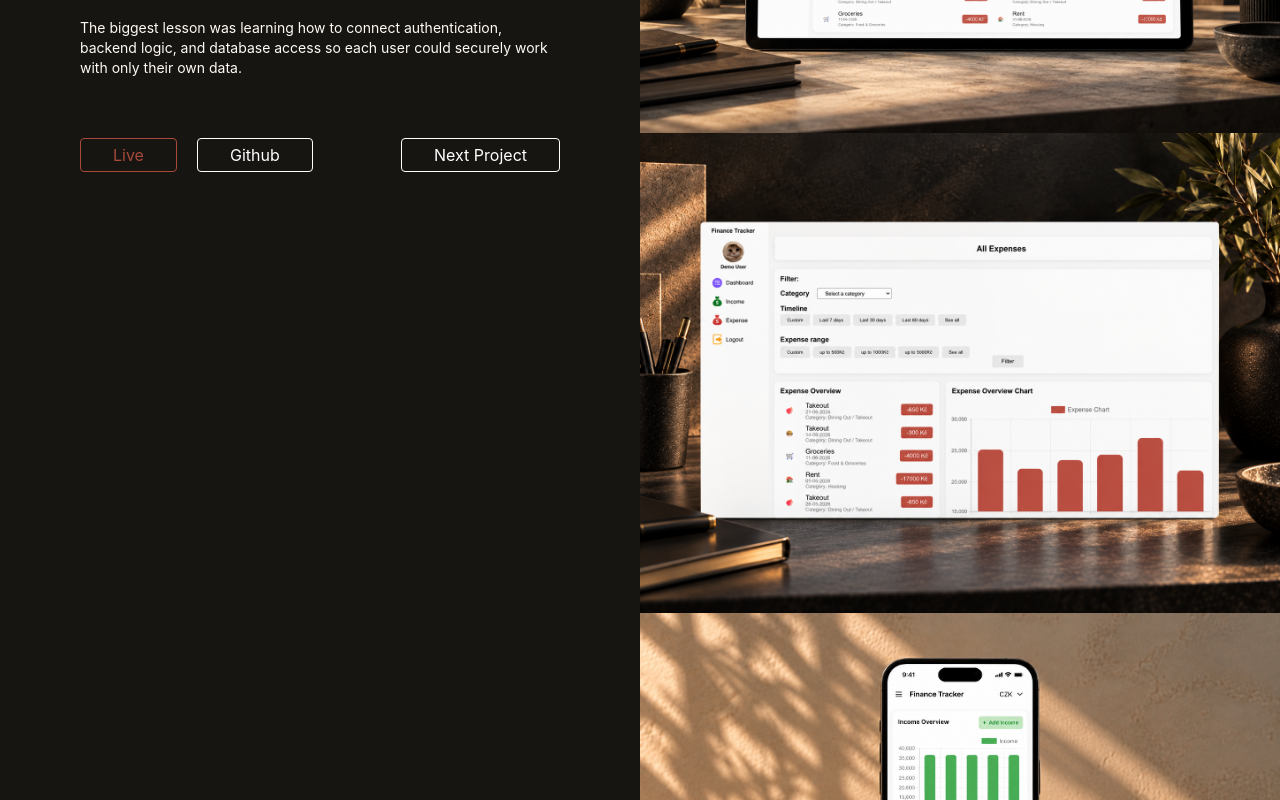
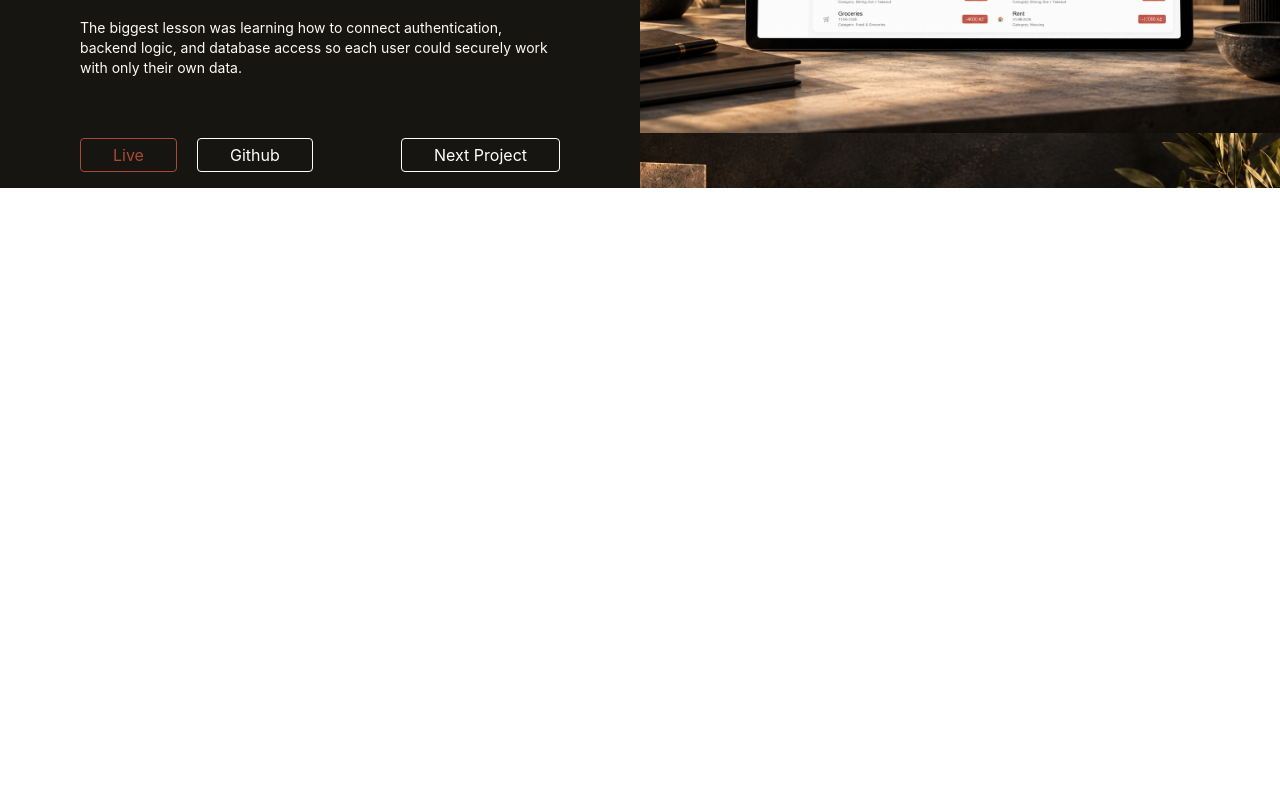
Before and after one commit to Luan2118/portfolio-v2, a React (Vite) app: page /finance-tracker in a window 1280 px wide. Shown: the part 720-1520 px from the top of the page. After the commit the page ends 908 px from the top, so only its background shows below. Built offline with nearby package versions, Linux system fonts and the light colour scheme.

Commit message:
style: polish project page

```diff
--- a/src/pages/Projects/components/ProjectLayout.tsx
+++ b/src/pages/Projects/components/ProjectLayout.tsx
@@ -31,7 +31,7 @@ function ProjectLayout({ title, overview, type, features, stack, lesson, images,
   const isDark = theme === 'dark';
 
   return (
-    <div className={`min-h-dvh grid grid-cols-1 xl:grid-cols-2 pb-5 px-5 xl:pb-0 xl:px-0  ${isDark ? 'bg-[#171512] text-[#FFFBF4]' : 'bg-[#FFFBF4] text-[#171512]'}`}>
+    <div className={`h-dvh  grid grid-cols-1 xl:grid-cols-2 pb-5 px-5 xl:pb-0 xl:px-0  ${isDark ? 'bg-[#171512] text-[#FFFBF4]' : 'bg-[#FFFBF4] text-[#171512]'}`}>
 
       <div className={`contents xl:flex xl:flex-col ${isDark ? 'bg-[#171512]' : 'bg-[#FFFBF4]'}`}>
 
@@ -49,7 +49,7 @@ function ProjectLayout({ title, overview, type, features, stack, lesson, images,
 
           <div className="mt-5">
             <p className="text-xl lg:text-xl font-[Judson] py-4">Project Overview</p>
-            <p className="text-sm h-">
+            <p className="text-sm max-w-[680px]">
               {overview}
             </p>
           </div>
@@ -81,7 +81,7 @@ function ProjectLayout({ title, overview, type, features, stack, lesson, images,
 
               <div>
                 <p className="text-xl lg:text-xl font-[Judson] py-4">What I learned</p>
-                <p className="text-sm">
+                <p className="text-sm max-w-[680px]">
                   {lesson}
                 </p>
               </div>
@@ -90,7 +90,7 @@ function ProjectLayout({ title, overview, type, features, stack, lesson, images,
         </div>
 
         {isInProgress ? null :
-          <div className="order-3 flex justify-between xl:px-20 2xl:px-35 mt-10 xl:mt-15">
+          <div className="order-3 pb-4 flex justify-between  mt-10  xl:px-20 2xl:px-35  xl:mt-15">
             <div className="flex gap-2 md:gap-5">
               <ProjectLink label="Live" theme={theme} projectPath={livePath} />
               <ProjectLink label="Github" theme={theme} projectPath={gitHubPath} />
@@ -104,7 +104,7 @@ function ProjectLayout({ title, overview, type, features, stack, lesson, images,
       <div className="order-2 xl:overflow-y-scroll mt-15 xl:mt-0">
         {images?.map((image) => {
           return (
-            <img src={image} alt="" key={image} />
+            <img src={image} alt="" key={image} className="min-h-[260px]"/>
           )
         })}
       </div>
```
